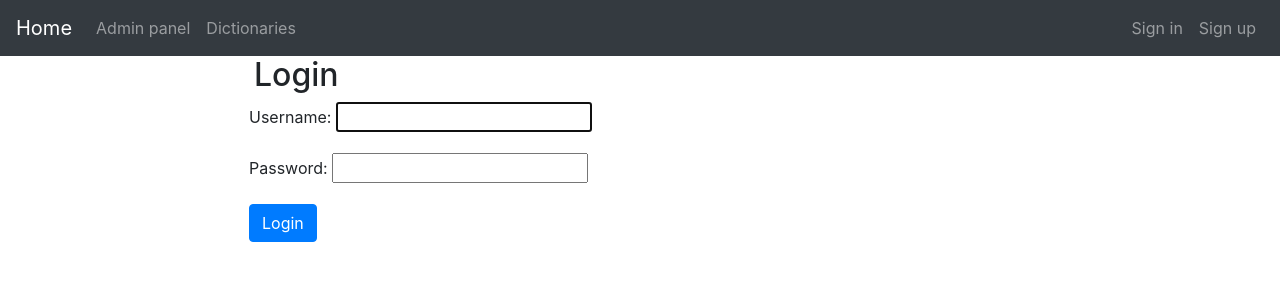
After one commit to 44Schwarz/dictionary, a Django app: page /accounts/login/ in a window 1280 px wide. The commit adds this page. Shown: the top 300 px of the page. Run offline with Django 3.2, Linux system fonts and the light colour scheme; some libraries are stand-ins or nearby versions.

Commit message:
Add login and logout functionality

```diff
--- a/dictionary/settings.py
+++ b/dictionary/settings.py
@@ -125,3 +125,5 @@ STATICFILES_DIRS = (
 )
 
 CSRF_USE_SESSIONS = True
+LOGIN_REDIRECT_URL = 'index'
+LOGOUT_REDIRECT_URL = 'index'
--- a/dictionary/urls.py
+++ b/dictionary/urls.py
@@ -19,7 +19,8 @@ from django.views.generic import TemplateView
 
 urlpatterns = [
     path('admin/', admin.site.urls),
-    path('', TemplateView.as_view(template_name='index.html')),
+    path('accounts/', include('django.contrib.auth.urls')),
+    path('', TemplateView.as_view(template_name='index.html'), name='index'),
     path('dictionaries/', include('main.urls')),
 
 ]
--- a/templates/base.html
+++ b/templates/base.html
@@ -24,10 +24,17 @@
       </ul>
     </div>
 
-    <ul class="navbar-nav">
-      <li class="nav-item"><a class="nav-link" href="#">Sign in</a></li>
-      <li class="nav-item"><a class="nav-link" href="#">Sign up</a></li>
-    </ul>
+    {% if user.is_authenticated %}
+      <span class="navbar-text">Hi, {{ user.username }}!</span>
+      <ul class="navbar-nav">
+        <li class="nav-item"><a class="nav-link" href="{% url 'logout' %}">Log out</a></li>
+      </ul>
+    {% else %}
+      <ul class="navbar-nav">
+        <li class="nav-item"><a class="nav-link" href="{% url 'login' %}">Sign in</a></li>
+        <li class="nav-item"><a class="nav-link" href="#">Sign up</a></li>
+      </ul>
+    {% endif %}
   </nav>
 
   {% block content %}
--- /dev/null
+++ b/templates/registration/login.html
@@ -0,0 +1,25 @@
+{% extends 'base.html' %}
+
+{% block title %}
+  Login
+{% endblock %}
+
+{% block content %}
+  <div class="container" style="width: 65%;">
+    <div class="row-mt-3">
+      <div class="col">
+        <h2>Login</h2>
+      </div>
+
+      <div class="col">
+        <div class="form-row">
+          <form method="post">
+            {% csrf_token %}
+            {{ form.as_p }}
+            <button class="btn btn-primary" type="submit">Login</button>
+          </form>
+        </div>
+      </div>
+    </div>
+  </div>
+{% endblock %}
```
